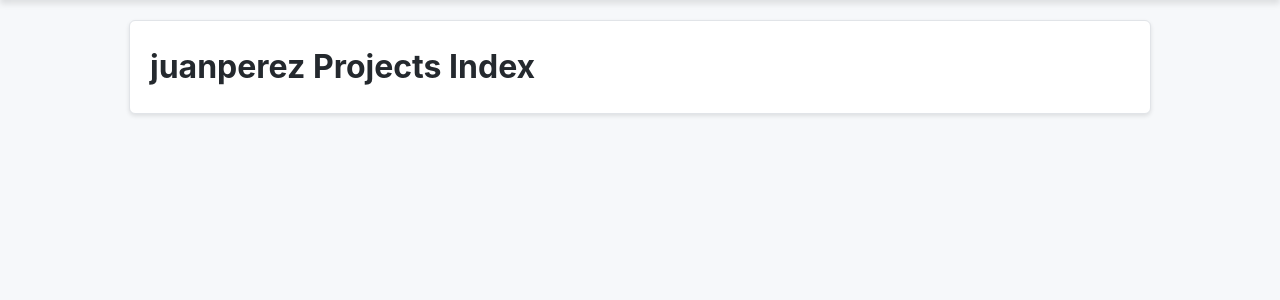
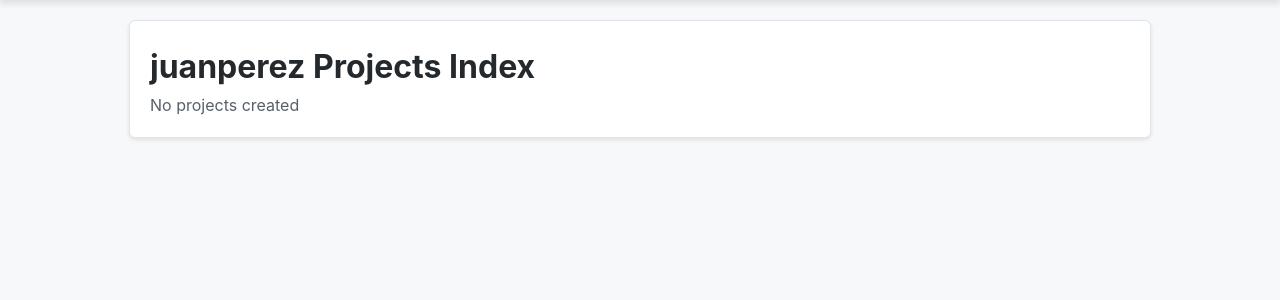
Before and after one commit to facuzavaleta/DevBook, a Django app: a page that uses projects/templates/projects/projects_index.html in a window 1280 px wide. Shown: the part 58-358 px from the top of the page. Run offline with Django 4.2, Linux system fonts and the light colour scheme; data comes from the database, SQL or seed files in the repository.

Commit message:
creado el project_form y la lista de for project in user_projects

```diff
--- a/projects/forms.py
+++ b/projects/forms.py
@@ -0,0 +1,7 @@
+from django import forms
+from .models import CustomUser, Project, ProjectComment
+
+class ProjectForm(forms.ModelForm):
+    class Meta:
+        model = Project
+        fields = ['title', 'description', 'link', 'repository_link', 'image']
--- a/projects/models.py
+++ b/projects/models.py
@@ -5,13 +5,16 @@ from django.utils import timezone
 # Create your models here.
 class Project(models.Model):
     user = models.ForeignKey(CustomUser, on_delete=models.CASCADE)
-    project_title = models.CharField(max_length=25)
-    project_description = models.TextField()
-    project_repository_link = models.URLField(blank=True, null=True)
-    project_link = models.URLField(blank=True, null=True)
+    title = models.CharField(max_length=25)
+    description = models.TextField()
+    link = models.URLField(blank=True, null=True)
+    repository_link = models.URLField(blank=True, null=True)
     image = models.ImageField(upload_to='project_images/', blank=True, null=True)
     created_at = models.DateTimeField(default=timezone.now)
     modified_at = models.DateTimeField(auto_now=True)
+
+    def __str__(self):
+        return f'{self.title}'
 
 class ProjectComment(models.Model):
     project = models.ForeignKey(Project, on_delete=models.CASCADE)
--- a/projects/templates/projects/projects_index.html
+++ b/projects/templates/projects/projects_index.html
@@ -1,8 +1,25 @@
 {% extends 'base.html' %}
 {% block page_content %}
-<h1>{{ username }} Projects Index</h1>
 
 {% if is_owner %}
-    <p>¡Eres el dueño del perfil! Puedes ver y agregar proyectos aquí.</p>
+    <h1>Mis proyectos</h1>
+    <form method="post" action="" class="project-form">
+        {% csrf_token %}
+        {{ project_form.as_p }}
+        <button type="submit" class="comment-btn">Crear</button>
+    </form>
+{% else %}
+    <h1>{{ username }} Projects Index</h1>
 {% endif %}
+
+{% if user_projects %}
+    <ul>
+        {% for project in user_projects %}
+            <li>{{ project }}</li>
+        {% endfor %}
+    </ul>
+{% else %}
+    <p>No projects created</p>
+{% endif %}
+
 {% endblock %}
--- a/projects/views.py
+++ b/projects/views.py
@@ -1,9 +1,21 @@
-from django.shortcuts import render, get_object_or_404
+from django.shortcuts import render, get_object_or_404, redirect
 from .models import Project
 from users.models import CustomUser
+from .forms import ProjectForm
 
 # Create your views here.
 def projects_index(request, username):
     user = get_object_or_404(CustomUser, username=username)
     is_owner = request.user == user
-    return render(request, 'projects/projects_index.html', {'username': username, 'is_owner': is_owner})
+    user_projects = Project.objects.filter(user__username=username)
+
+    project_form = ProjectForm()
+    if request.method == 'POST':
+        project_form = ProjectForm(request.POST)
+        if project_form.is_valid():
+            new_project = project_form.save(commit=False)
+            new_project.user = request.user
+            new_project.save()
+            return redirect('projects_index', username=username)
+
+    return render(request, 'projects/projects_index.html', {'username': username, 'is_owner': is_owner, 'project_form': project_form, 'user_projects': user_projects})
```
Also changed, not shown: db.sqlite3, projects/migrations/0002_rename_project_description_project_description_and_more.py (added).
